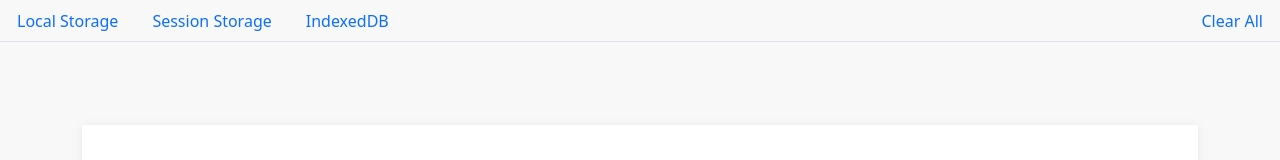
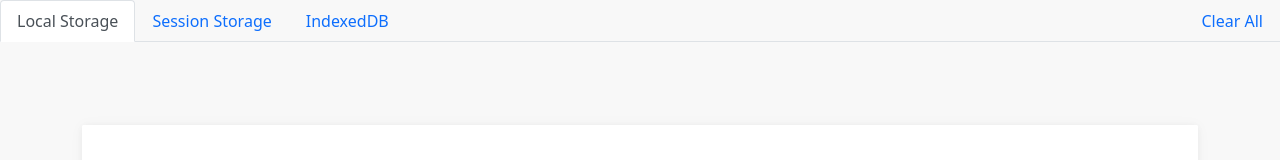
Before and after one commit to PaulRill00/browser-storage-providers, a plain HTML site: page index.html in a window 1280 px wide. Shown: the top 160 px of the page. Drawn offline with nearby package versions, Linux system fonts and the light colour scheme.

Commit message:
Bug: Nav not active initially

```diff
--- a/index.html
+++ b/index.html
@@ -21,6 +21,8 @@
 <body>
 
   <script>
+    window.sessionStorage.setItem('storageprovider', window.sessionStorage.getItem('storageprovider') || 'localstorage');
+
     document.addEventListener("DOMContentLoaded", async function () {
 
       // Init all storage providers
@@ -33,7 +35,7 @@
         indexeddb: indexedDbManager
       };
 
-      const activeItem = window.sessionStorage.getItem('storageprovider') || 'localstorage';
+      const activeItem = window.sessionStorage.getItem('storageprovider');
 
       const taskmanager = new TaskManager(
         storageProviders[activeItem]
```
